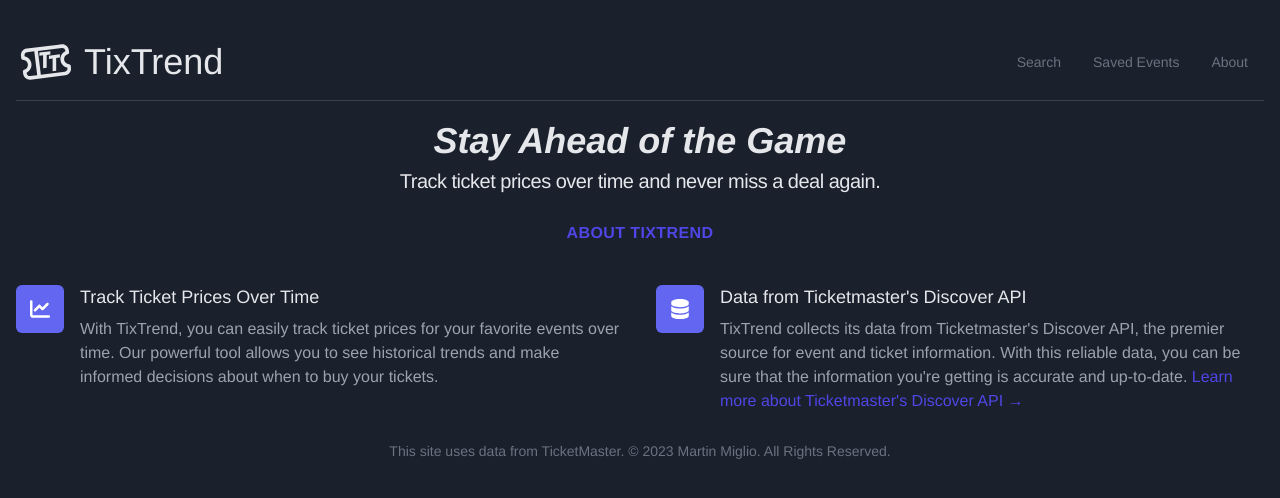
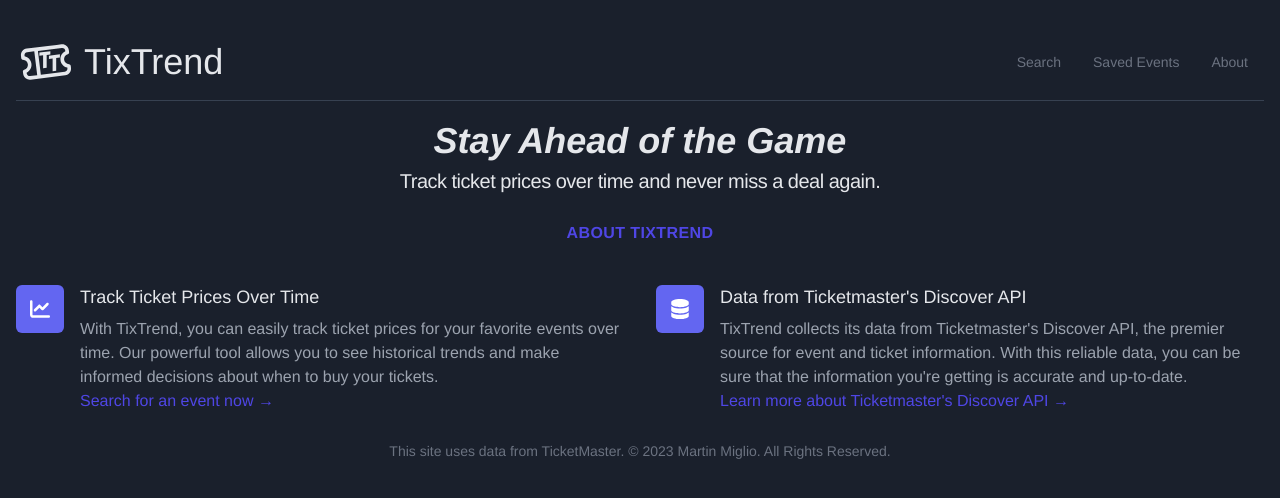
Before and after one commit to martinmiglio/tixtrend, a Next.js app in the folder site/: page /about in a window 1280 px wide. Shown: the top 498 px of the page. Built offline with nearby package versions, Linux system fonts and the light colour scheme; no server answers; a web font is replaced by a local one.

Commit message:
add link to search on about

```diff
--- a/site/src/pages/about.tsx
+++ b/site/src/pages/about.tsx
@@ -1,5 +1,6 @@
 import { faChartLine, faDatabase } from "@fortawesome/free-solid-svg-icons";
 import { FontAwesomeIcon } from "@fortawesome/react-fontawesome";
+import Link from "next/link";
 
 import FooterBar from "@components/page/FooterBar";
 import HeaderBar from "@components/page/HeaderBar";
@@ -36,7 +37,13 @@ export default function About({ baseURL }: { baseURL: string }) {
                   With TixTrend, you can easily track ticket prices for your
                   favorite events over time. Our powerful tool allows you to see
                   historical trends and make informed decisions about when to
-                  buy your tickets.
+                  buy your tickets. <br />
+                  <Link
+                    href="/"
+                    className="text-indigo-600 hover:text-indigo-500"
+                  >
+                    Search for an event now &rarr;
+                  </Link>
                 </dd>
               </div>
               <div className="relative">
@@ -52,7 +59,7 @@ export default function About({ baseURL }: { baseURL: string }) {
                   TixTrend collects its data from Ticketmaster's Discover API,
                   the premier source for event and ticket information. With this
                   reliable data, you can be sure that the information you're
-                  getting is accurate and up-to-date.{" "}
+                  getting is accurate and up-to-date. <br />
                   <a
                     href="https://developer.ticketmaster.com/explore/"
                     className="text-indigo-600 hover:text-indigo-500"
```
